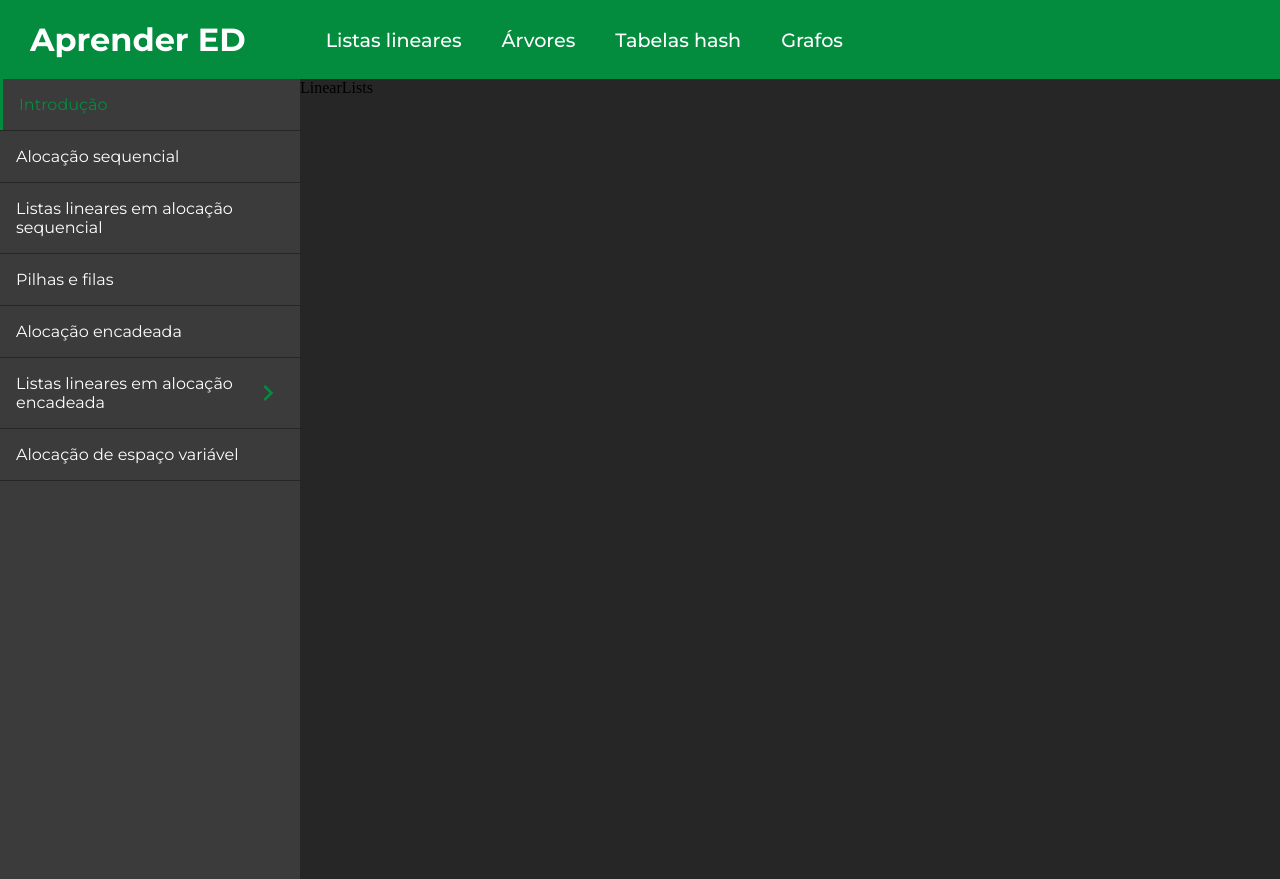
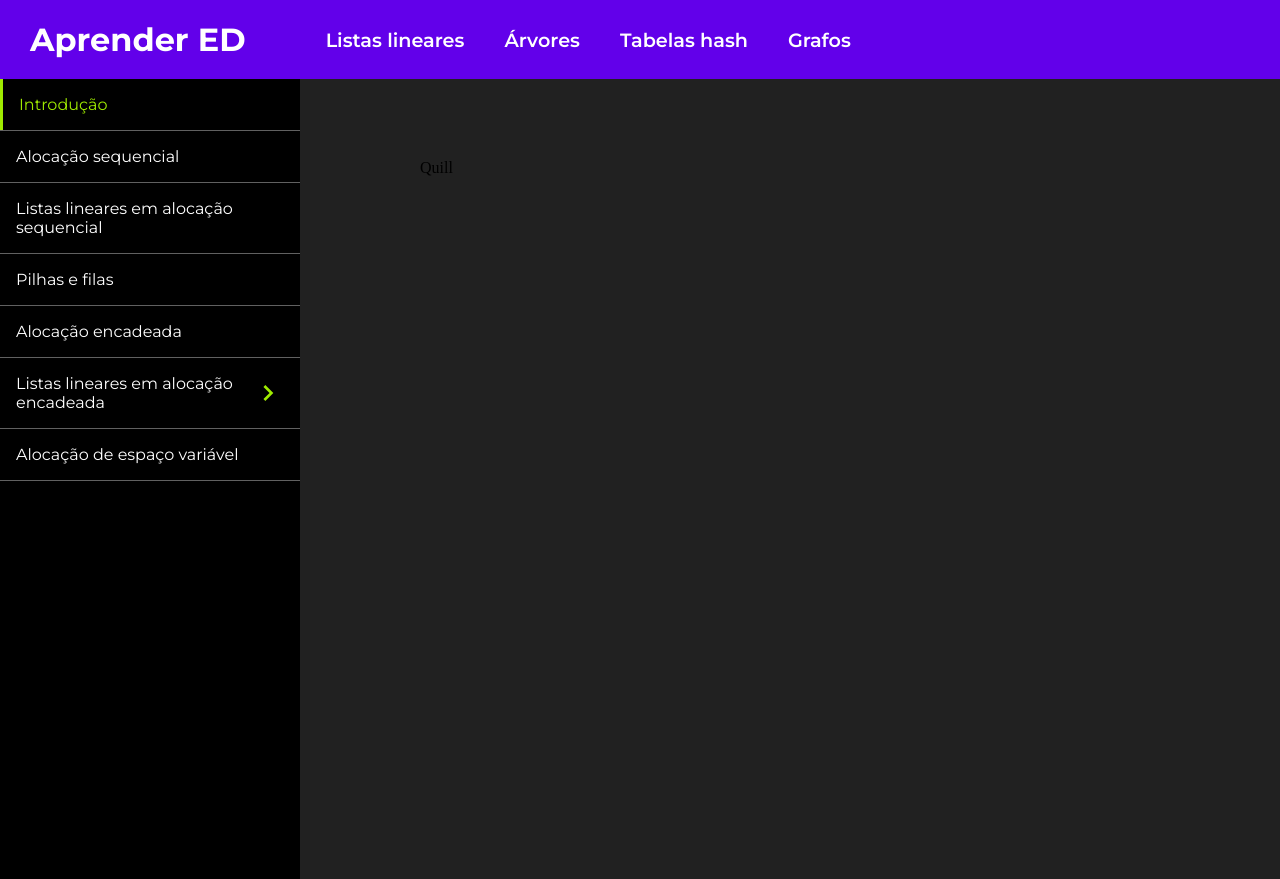
Before and after one commit to mrffilipe/learn-data-structures, a Next.js app: page /learn/linear-lists in a window 1280 px wide. Built offline with nearby package versions, Linux system fonts and the light colour scheme.

Commit message:
Adding ContentEditor components

```diff
--- a/src/app/globals.css
+++ b/src/app/globals.css
@@ -5,10 +5,11 @@
 }
 
 :root {
-  --primary-color: #262626;
-  --alternative-color: #313131;
-  --accent-color: #038C3E;
-  --text-highlight-color: #d8d8d8;
+  --primary-color: #212121;
+  --secondary-color: #424242;
+  --alternative-color: #616161;
+  --accent-color: #6200EA;
+  --text-highlight-color: #9FEB00;
 }
 
 main {
--- a/src/app/learn/layout.tsx
+++ b/src/app/learn/layout.tsx
@@ -10,7 +10,9 @@ const Layout = ({
     return (
         <section className={styles.content}>
             <Sidebar />
-            {children}
+            <div>
+                {children}
+            </div>
         </section>
     )
 }
--- a/src/app/learn/linear-lists/page.tsx
+++ b/src/app/learn/linear-lists/page.tsx
@@ -1,8 +1,10 @@
 import styles from './styles.module.css'
+
+import ContentEditor from '@/components/ContentEditor'
 
 const LinearLists = () => {
     return (
-        <div>LinearLists</div>
+        <ContentEditor />
     )
 }
 
--- a/src/app/learn/page.module.css
+++ b/src/app/learn/page.module.css
@@ -1,3 +1,9 @@
 .content {
     display: flex;
 }
+
+.content>div {
+    /* background-color: #fff; */
+    flex: 1;
+    padding: 80px 120px;
+}
--- /dev/null
+++ b/src/components/ContentEditor/Quill/index.tsx
@@ -0,0 +1,9 @@
+import React from 'react'
+
+const Quill = () => {
+    return (
+        <div>Quill</div>
+    )
+}
+
+export default Quill
--- /dev/null
+++ b/src/components/ContentEditor/index.tsx
@@ -0,0 +1,15 @@
+import dynamic from 'next/dynamic';
+
+const Quill = dynamic(() => import('./Quill'), {
+    ssr: false
+});
+
+const ContentEditor = () => {
+    return (
+        <>
+            <Quill />
+        </>
+    )
+}
+
+export default ContentEditor
--- a/src/components/Header/styles.module.css
+++ b/src/components/Header/styles.module.css
@@ -31,11 +31,12 @@
     text-decoration: none;
     color: #fff;
     font-size: 1.2em;
-    font-weight: 500;
+    font-weight: 600;
     transition: all .3s ease;
 }
 
 .navigation a:hover {
     color: var(--text-highlight-color);
-    border-bottom: 1px solid var(--text-highlight-color);
+    color: transparent;
+    text-shadow: 0 0 5px #fff; /* adicionar elemento por cima */
 }
--- a/src/components/Sidebar/GroupMenuItems/styles.module.css
+++ b/src/components/Sidebar/GroupMenuItems/styles.module.css
@@ -11,13 +11,13 @@
     display: flex;
     justify-content: space-between;
     align-items: center;
-    border-bottom: 1px solid var(--primary-color);
+    border-bottom: 1px solid var(--alternative-color);
     cursor: pointer;
 }
 
 .menu button svg {
     font-size: 2em;
-    color: var(--accent-color);
+    color: var(--text-highlight-color);
     transition: all .3s ease;
 }
 
@@ -26,7 +26,7 @@
 }
 
 .expand_menu {
-    background-color: #555;
+    background-color: var(--secondary-color);
 }
 
 .expand_menu li {
--- a/src/components/Sidebar/MenuItem/styles.module.css
+++ b/src/components/Sidebar/MenuItem/styles.module.css
@@ -1,5 +1,5 @@
 .item {
-    border-bottom: 1px solid var(--primary-color);
+    border-bottom: 1px solid var(--alternative-color);
 }
 
 .item a {
@@ -16,6 +16,6 @@
 }
 
 .selected a {
-    color: var(--accent-color);
-    border-left: 3px solid var(--accent-color);
+    color: var(--text-highlight-color);
+    border-left: 3px solid var(--text-highlight-color);
 }
--- a/src/components/Sidebar/styles.module.css
+++ b/src/components/Sidebar/styles.module.css
@@ -1,7 +1,7 @@
 .navigation {
     max-width: 300px;
     height: 100vh;
-    background-color: #3b3b3b;
+    background-color: #000;
     overflow-y: auto;
 
     position: sticky;
```
Also changed, not shown: package.json (line endings or trailing spaces), src/components/ContentEditor/Quill/styles.module.css (added), 1 other file (tests, documents, lock files or other folders).
